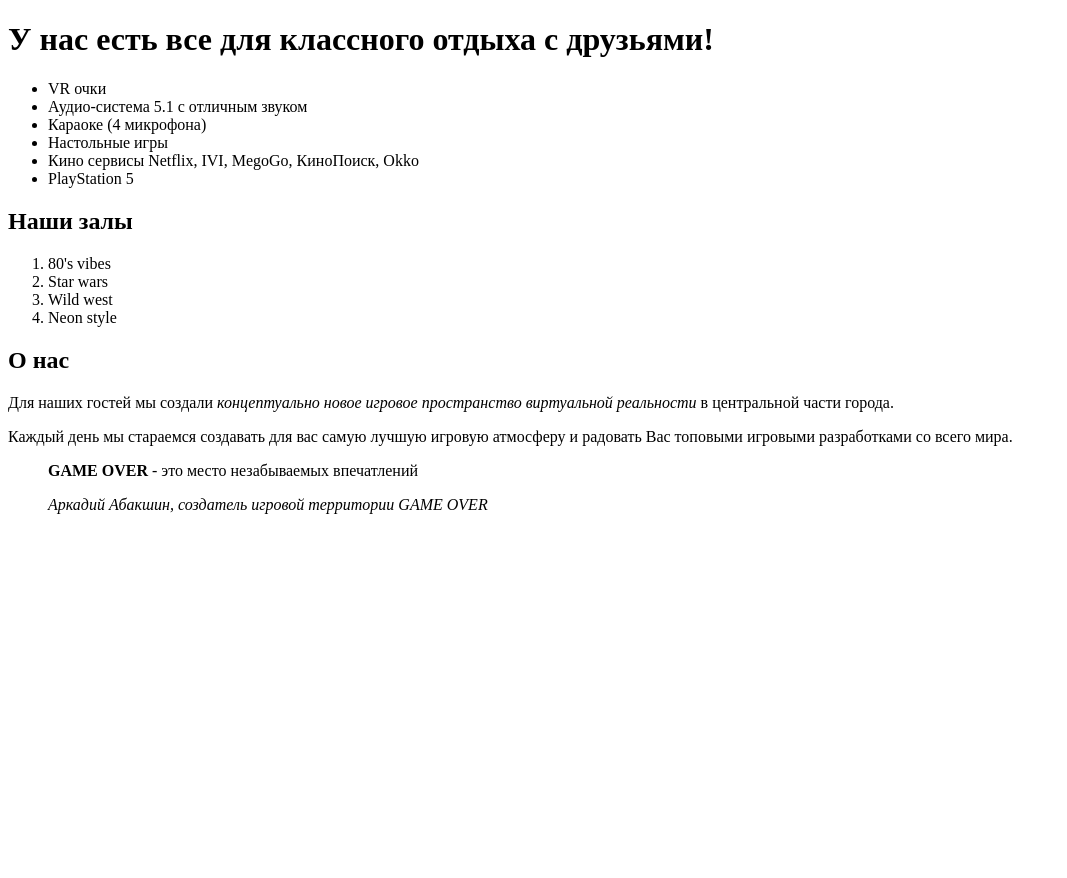
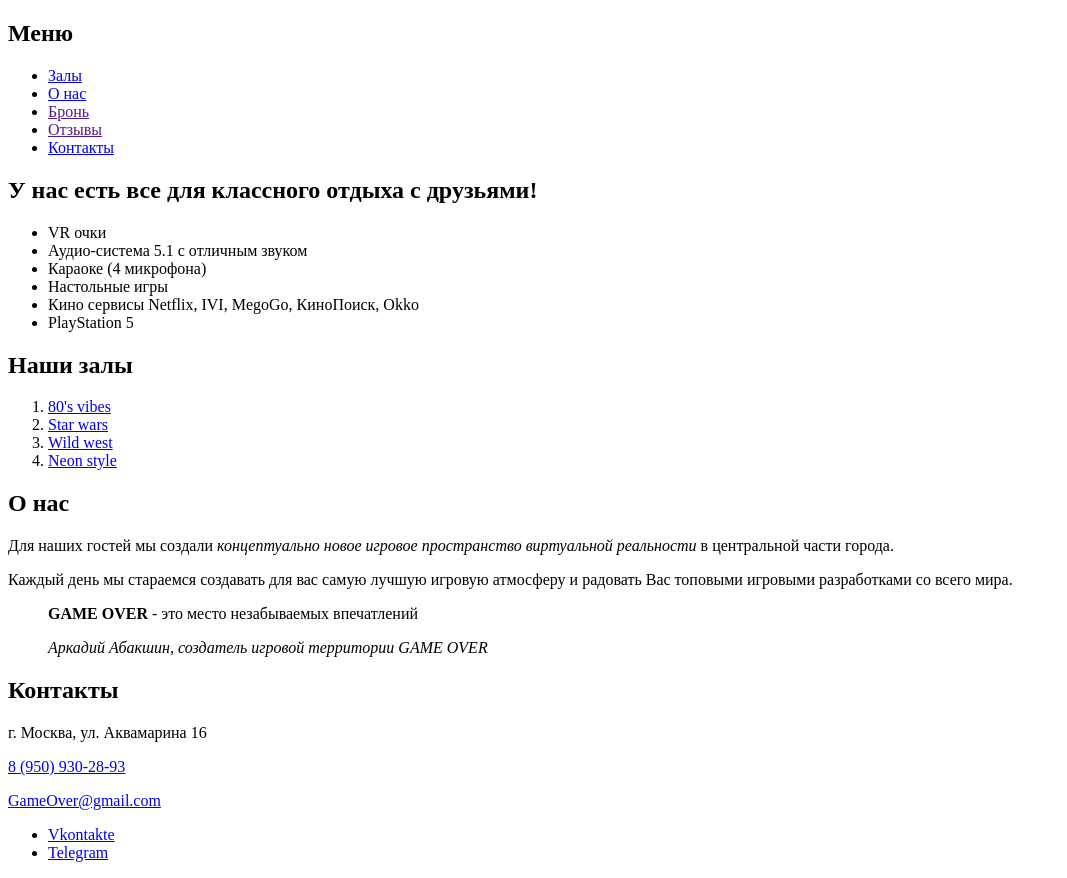
Before and after one commit to yuriykarpoff/go2024, a plain HTML site: page index.html in a window 1280 px wide. Shown: the whole page, without its empty margins (0-1067 px from the left). Before the commit the page ends 800 px from the top, so only its background shows below. Drawn offline with Linux system fonts and the light colour scheme.

Commit message:
Добавляет ссылки

```diff
--- a/index.html
+++ b/index.html
@@ -4,8 +4,21 @@
 <meta charset="UTF-8">
 <title>GAME OVER - это место незабываемых впечатлений</title>
 </head>
+
 <body>
-    <h1>У нас есть все для классного отдыха с друзьями!</h1>
+    <nav id="nav">
+        <h2>Меню</h2>
+        <ul>
+            <li><a href="#rooms">Залы</a></li>
+            <li><a href="#about">О нас</a></li>
+            <li><a href="">Бронь</a></li>
+            <li><a href="">Отзывы</a></li>
+            <li><a href="#contact">Контакты</a></li>
+        </ul>
+    </nav>
+
+    <section id="services">
+        <h2>У нас есть все для классного отдыха с друзьями!</h2>
         <ul>
             <li>VR очки</li>
             <li>Аудио-система 5.1 с отличным звуком</li>
@@ -14,22 +27,41 @@
             <li>Кино сервисы Netflix, IVI, MegoGo, КиноПоиск, Okko</li>
             <li>PlayStation 5</li>
         </ul>
+    </section>
 
+    <section id="rooms">
         <h2>Наши залы</h2>
         <ol>
-        <li>80's vibes</li>
-        <li>Star wars</li>
-        <li>Wild west</li>
-        <li>Neon style</li>
+            <li><a href="vibes.html">80's vibes</a></li>
+            <li><a href="starwars.html">Star wars</a></li>
+            <li><a href="wildwest.html">Wild west</a></li>
+            <li><a href="neon.html">Neon style</a></li>
         </ol>
+    </section>
 
+    <section id="about">
         <h2>О нас</h2>
-    <p>Для наших гостей мы создали <i>концептуально новое игровое пространство виртуальной реальности</i> в центральной части города.</p>
-    <p>Каждый день мы стараемся создавать для вас самую лучшую игровую атмосферу и радовать Вас топовыми игровыми разработками со всего мира.</p>
+        <p>Для наших гостей мы создали <i>концептуально новое игровое пространство виртуальной реальности</i> в
+            центральной
+            части города.</p>
+        <p>Каждый день мы стараемся создавать для вас самую лучшую игровую атмосферу и радовать Вас топовыми игровыми
+            разработками со всего мира.</p>
 
         <blockquote>
             <p><strong>GAME OVER</strong> - это место незабываемых впечатлений</p>
             <p><cite>Аркадий Абакшин, создатель игровой территории GAME OVER</cite></p>
         </blockquote>
+    </section>
+
+    <footer id="contact">
+        <h2>Контакты</h2>
+        <p>г. Москва, ул. Аквамарина 16</p>
+        <p><a href="tel:89509302893">8 (950) 930-28-93</a></p>
+        <p><a href="mailto:gameover@gmail.com">GameOver@gmail.com</a></p>
+        <ul>
+            <li><a href="https://vk.com/" target="_blank">Vkontakte</a></li>
+            <li><a href="https://telegram.org/" target="_blank">Telegram</a></li>
+        </ul>
+    </footer>
 </body>
 </html>
```
Lines whose indentation alone changed are shown as unchanged.
